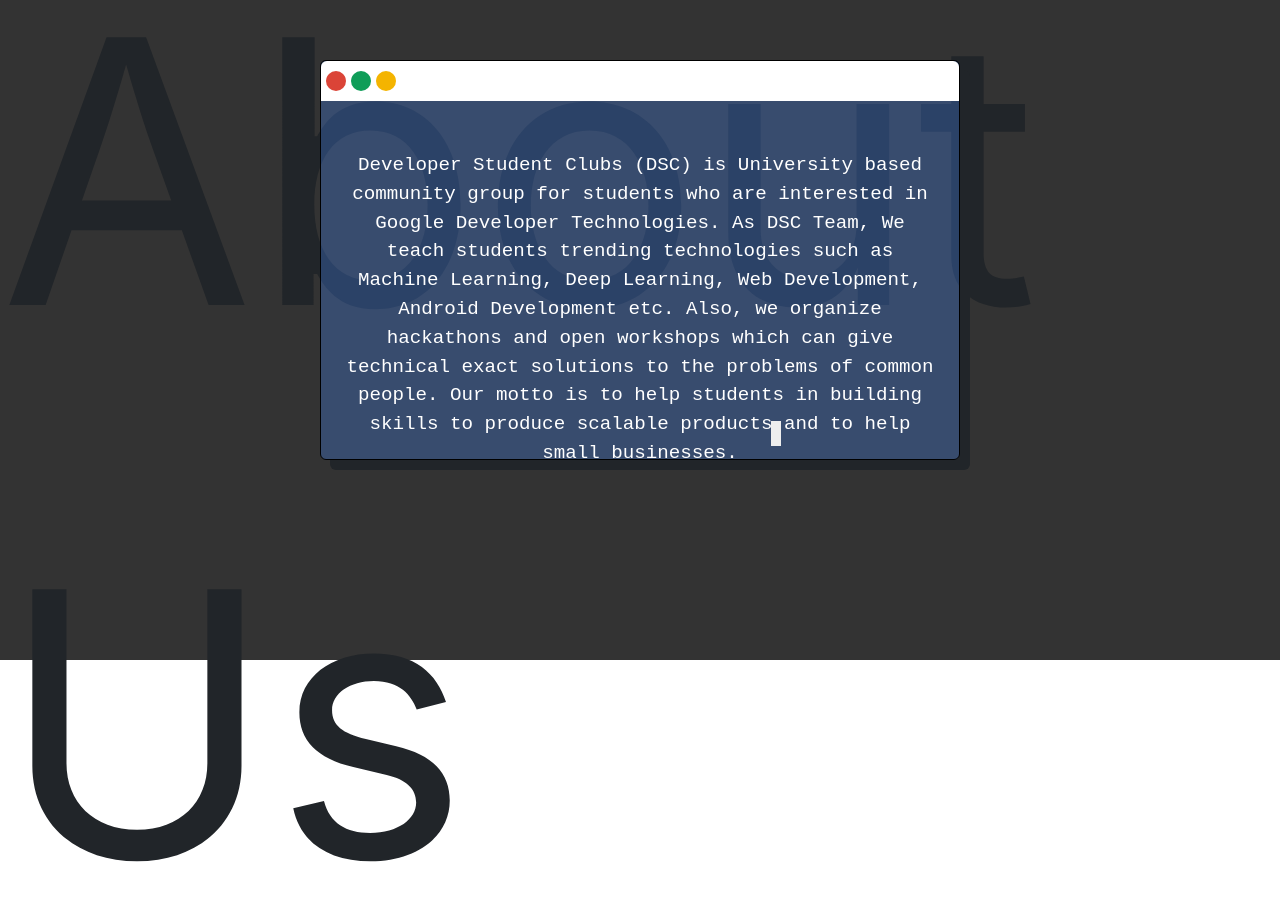
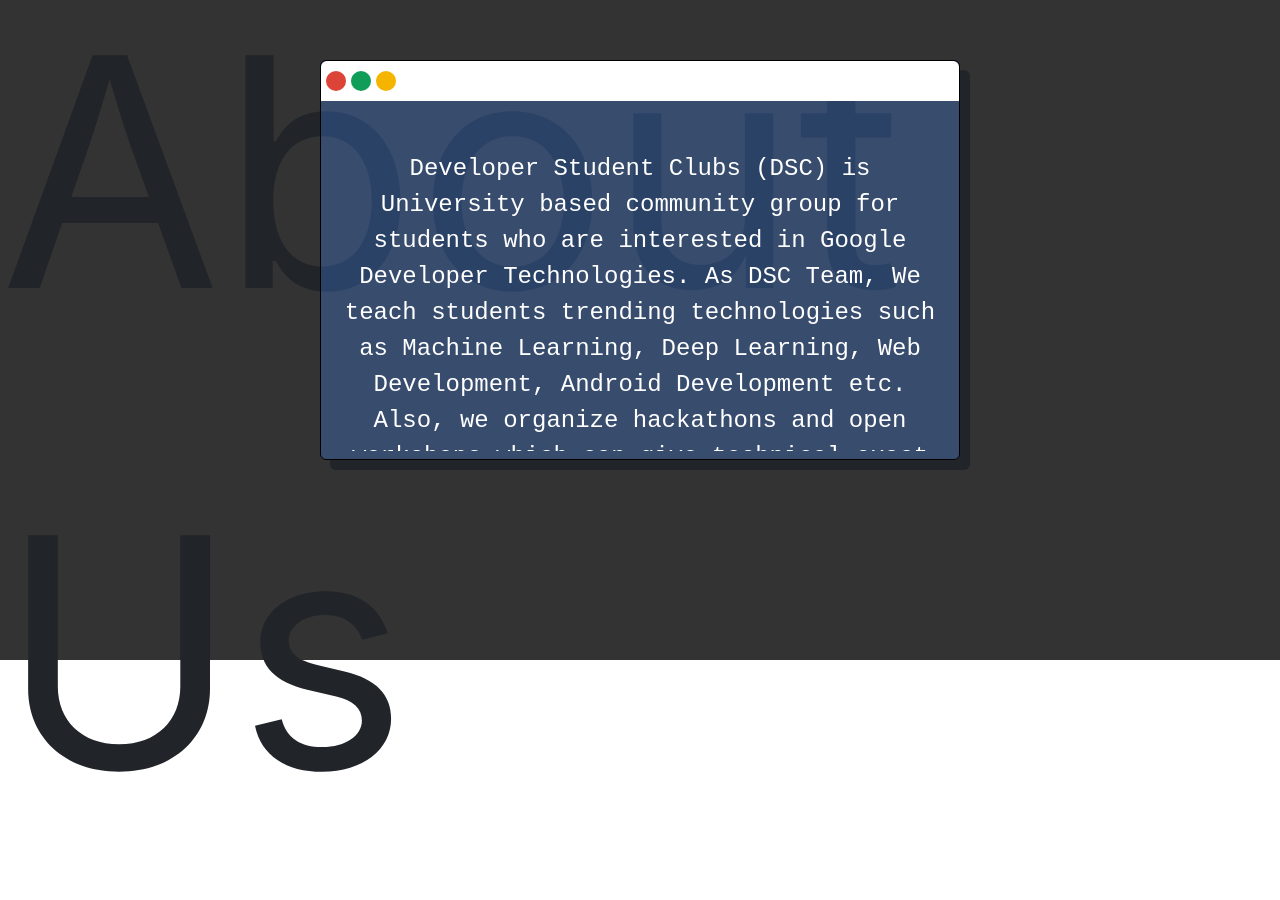
Before and after one commit to aash1999/dsc-web, a React (Create React App) app: page / in a window 1280 px wide. Shown: the part 940-1840 px from the top of the page. Built offline with nearby package versions, Linux system fonts and the light colour scheme.

Commit message:
about us responsive

```diff
--- a/src/components/parallax.css
+++ b/src/components/parallax.css
@@ -84,8 +84,8 @@
 }
 .aboutUsTitle {
   position: absolute;
-  top: 35px;
-  font-size: 23rem;
+  top: 9vh;
+  font-size: 25vw;
 
 }
 
@@ -95,9 +95,12 @@
   position: absolute;
   top: 70px;
   text-align: center;
-  font-size: 1.2rem;
+  font-size: 3vh;
   padding: 20px;
+  overflow: scroll;
   font-family: "Inconsolata", monospace;
+  width: 100%;
+  height: 40vh;
 }
 @keyframes blinking1 {
   50% {
@@ -110,11 +113,10 @@
 .cursor-blink-1 {
   width: 10px;
   height: 25px;
-  position: absolute;
-  left: 70.5%;
-  top: 81.2%;
   background-color: white;
   animation: blinking1;
   animation-duration: 1s;
   animation-iteration-count: infinite;
+  margin-left: auto;
+  margin-right: auto;
 }
--- a/src/components/parallax.jsx
+++ b/src/components/parallax.jsx
@@ -18,8 +18,7 @@ function SubComponents() {
             Also, we organize hackathons and open workshops which can give
             technical exact solutions to the problems of common people. Our
             motto is to help students in building skills to produce scalable
-            products and to help small businesses.
-            <div className="cursor-blink-1"></div>
+            products and to help small businesses.<span><div className="cursor-blink-1"></div></span>
           </div>
         </div>
       </div>
```
Also changed, not shown: 1 other file (tests, documents, lock files or other folders).
